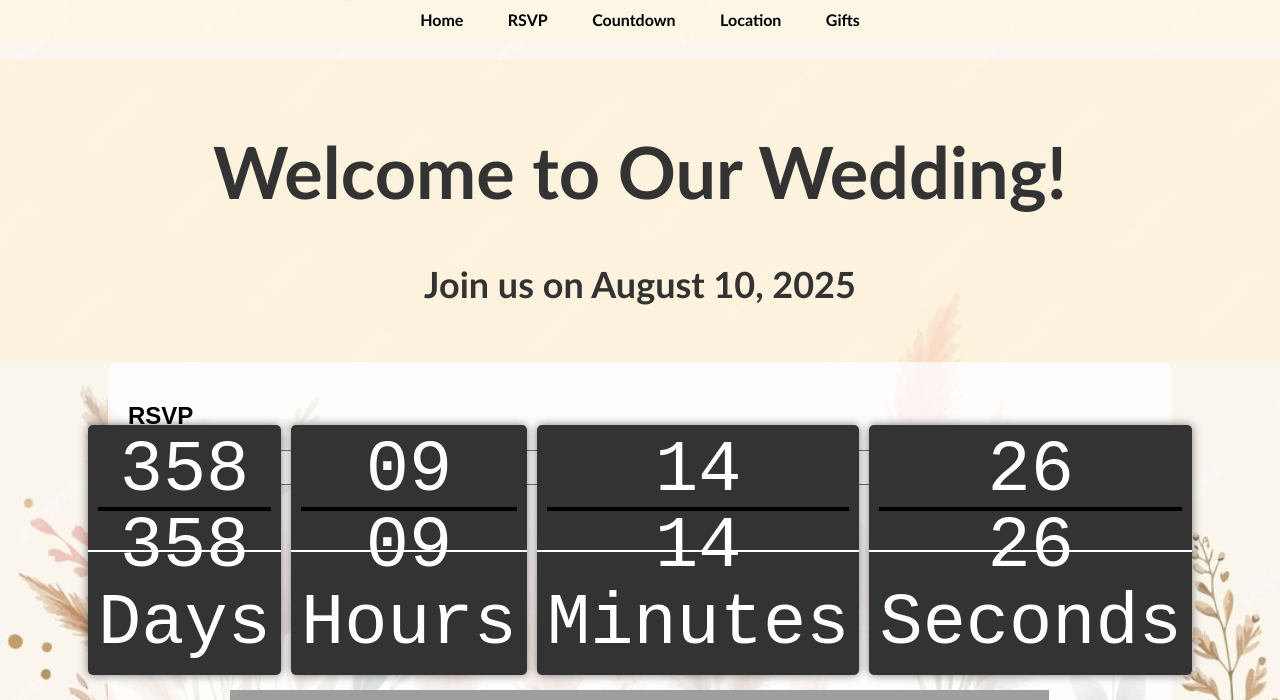
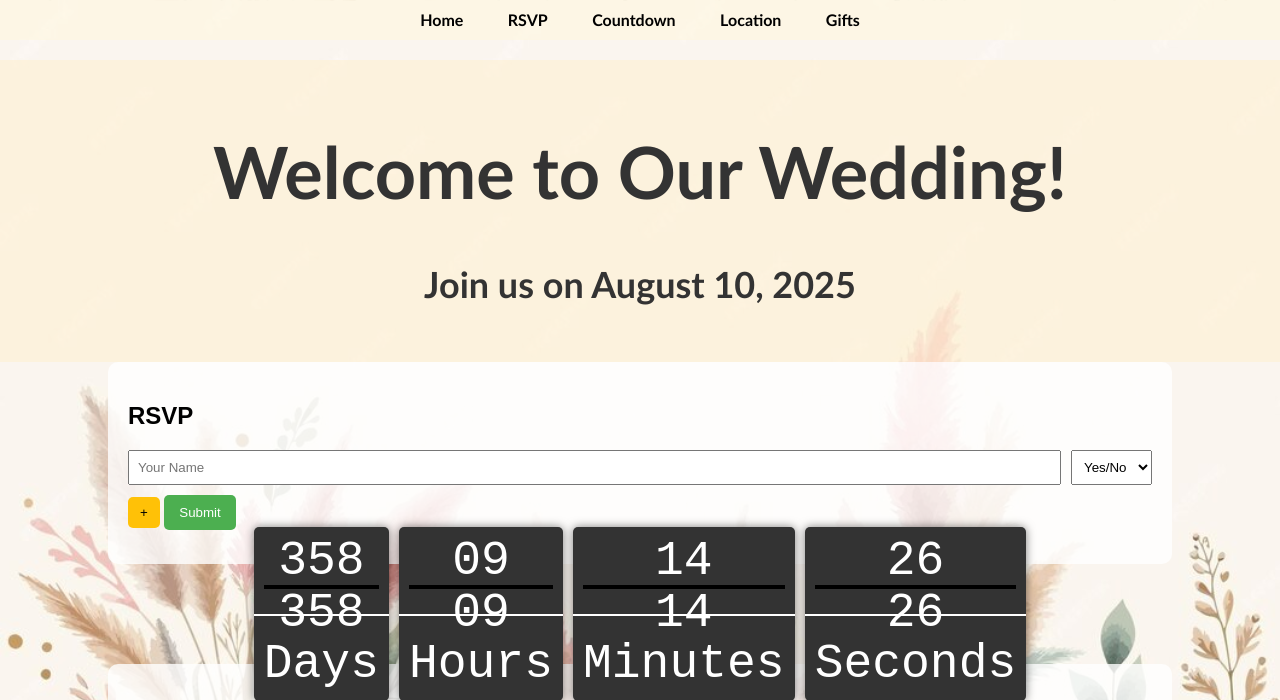
Before and after one commit to CamelSyrup/wedding.website, a PHP site: page /home.html in a window 1280 px wide. Shown: the top 700 px of the page. Run offline with PHP 8.4, Linux system fonts and the light colour scheme; grey boxes are pictures that could not be loaded.

Commit message:
Update styles.css

```diff
--- a/styles.css
+++ b/styles.css
@@ -136,19 +136,3 @@ input[type="submit"]:hover {
     width: 80%;
     height: 450px;
 }
-
-/* Timer Styling */
-.timer {
-    text-align: center;
-    position: fixed;
-    bottom: 25%; /* A quarter of the screen up from the bottom */
-    width: 100%;
-    font-size: 24px; /* Medium size */
-    color: #333;
-    font-family: 'Calibri', sans-serif;
-}
-
-.flipclock {
-    display: inline-block;
-    margin: 0 auto;
-}
```
